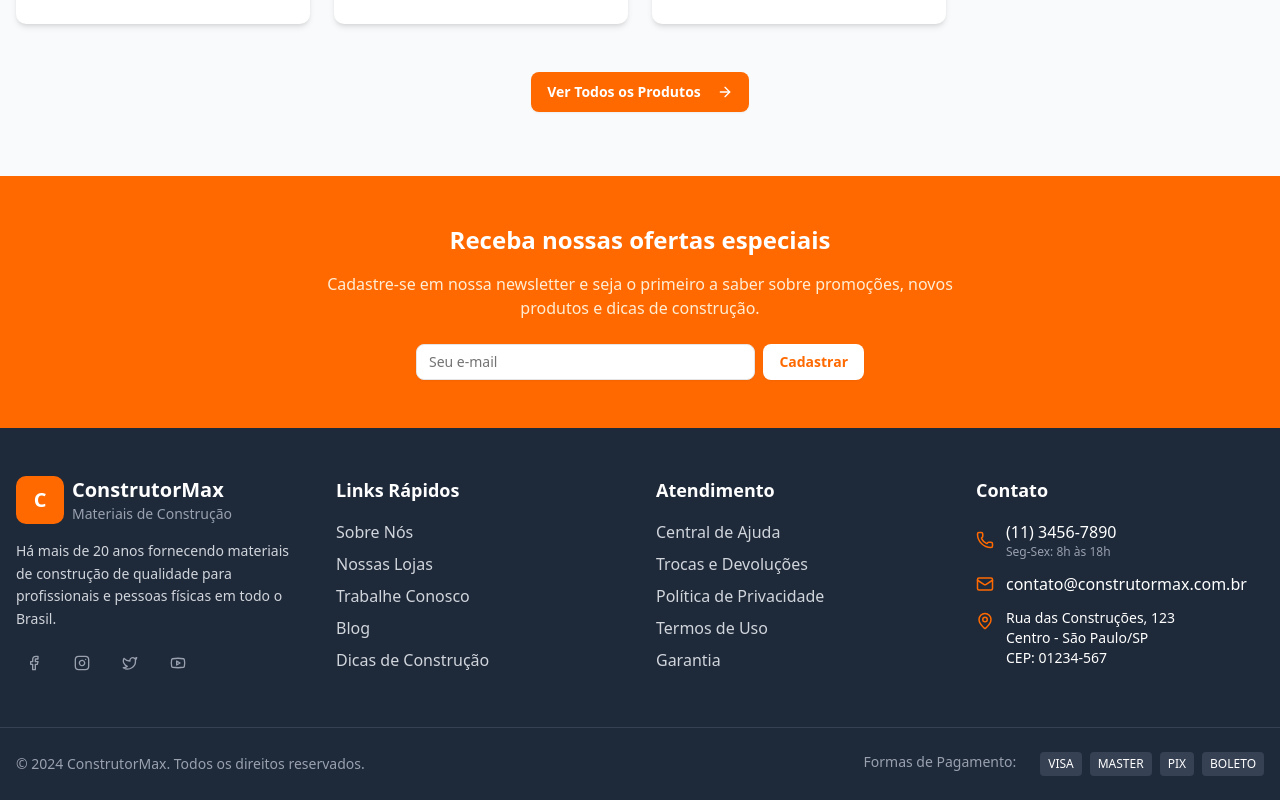
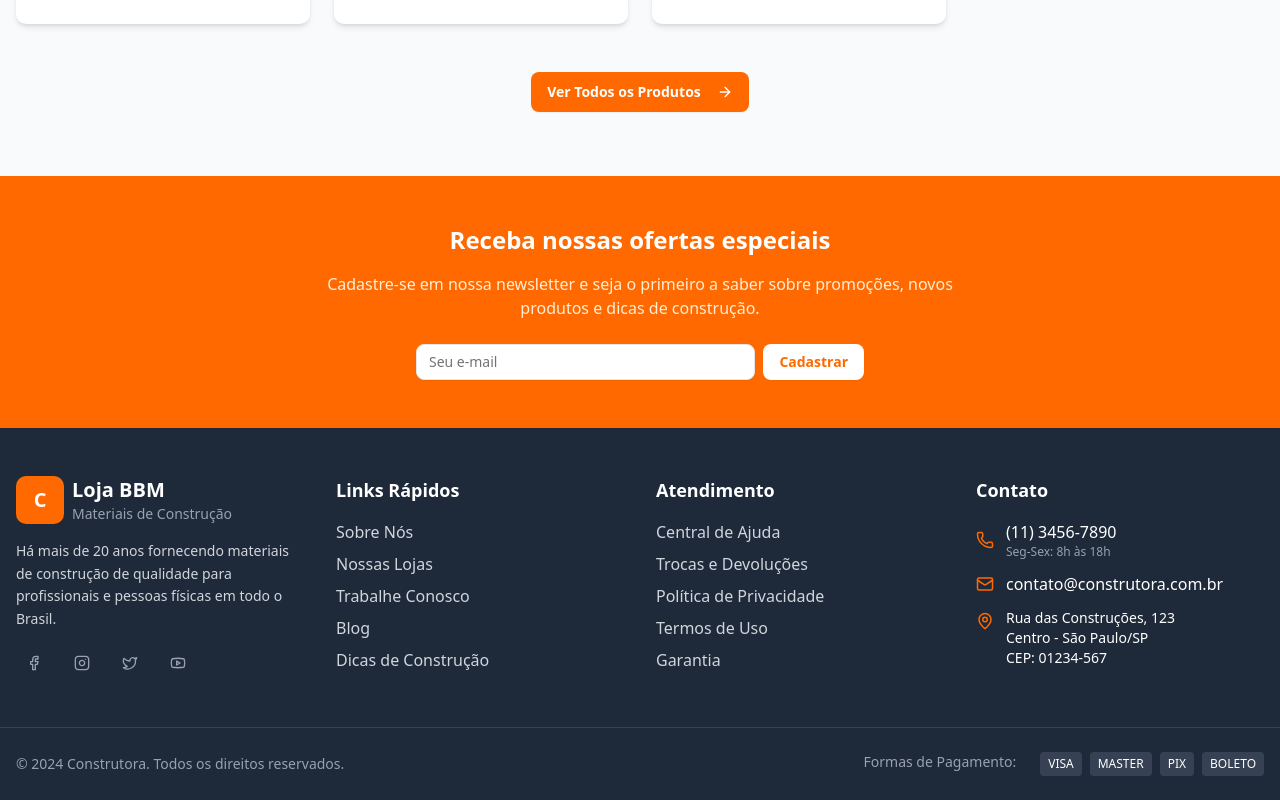
Before and after one commit to kakow-coder/constructionNBM, a React (Vite) app: page / in a window 1280 px wide. Shown: the part 1861-2661 px from the top of the page. Built offline with nearby package versions, Linux system fonts and the light colour scheme.

Commit message:
Update Footer.jsx

```diff
--- a/src/components/Footer.jsx
+++ b/src/components/Footer.jsx
@@ -40,7 +40,7 @@ const Footer = () => {
                 </div>
               </div>
               <div>
-                <h3 className="text-xl font-bold">ConstrutorMax</h3>
+                <h3 className="text-xl font-bold">Loja BBM</h3>
                 <p className="text-sm text-gray-400">Materiais de Construção</p>
               </div>
             </div>
@@ -102,7 +102,7 @@ const Footer = () => {
               <div className="flex items-center space-x-3">
                 <Mail size={18} className="text-orange-500" />
                 <div>
-                  <p className="text-white">contato@construtormax.com.br</p>
+                  <p className="text-white">contato@construtora.com.br</p>
                 </div>
               </div>
               <div className="flex items-start space-x-3">
@@ -125,7 +125,7 @@ const Footer = () => {
         <div className="container mx-auto px-4 py-6">
           <div className="flex flex-col md:flex-row justify-between items-center space-y-4 md:space-y-0">
             <p className="text-gray-400 text-sm text-center md:text-left">
-              © 2024 ConstrutorMax. Todos os direitos reservados.
+              © 2024 Construtora. Todos os direitos reservados.
             </p>
             <div className="flex space-x-6 text-sm">
               <span className="text-gray-400">Formas de Pagamento:</span>
```
